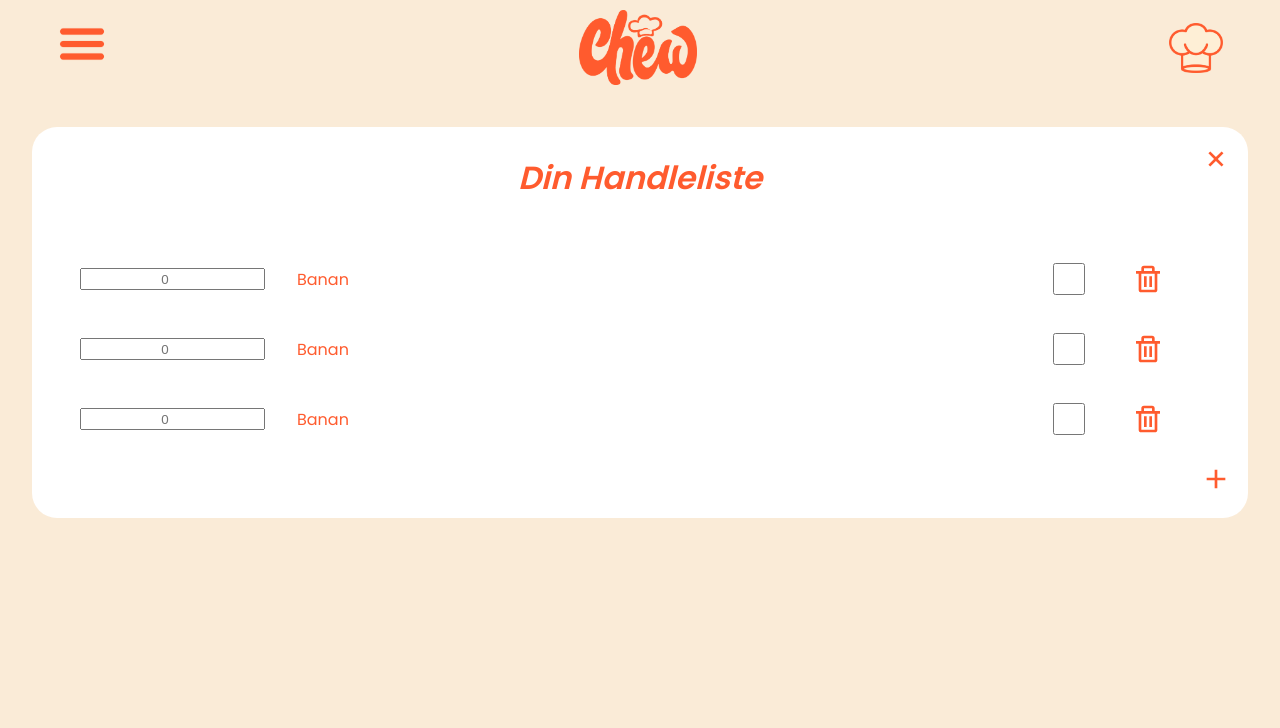
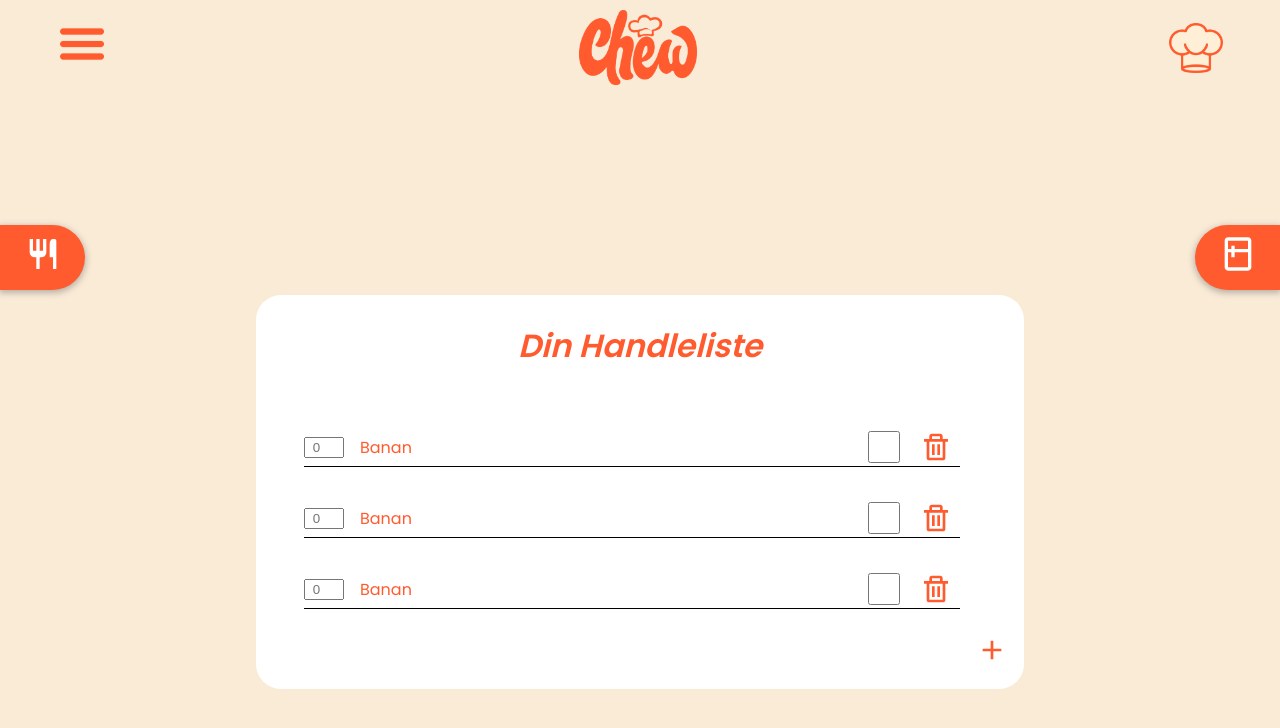
Before and after one commit to HauVu94/Chew, a React (Create React App) app in the folder Frontend/chew-project/: page /ShoppingListPage in a window 1280 px wide. Shown: the top 728 px of the page. Built offline with nearby package versions, Linux system fonts and the light colour scheme; the HTML template or start-up script is replaced by a standard one.

Commit message:
small fixes

```diff
--- a/Frontend/chew-project/src/components/MyFrigdeComponents/MyFridgeTitleBar.tsx
+++ b/Frontend/chew-project/src/components/MyFrigdeComponents/MyFridgeTitleBar.tsx
@@ -1,7 +1,7 @@
 import React from "react";
 import "../../styles/Sidetab.css"
 import { Link } from 'react-router-dom';
-import { BiRestaurant, BiPlusCircle } from 'react-icons/bi';
+import * as BiIcons from 'react-icons/bi';
 
 
 export const MyFrigdeTitleBar  = () => {
@@ -10,13 +10,13 @@ export const MyFrigdeTitleBar  = () => {
         <div className="tab-wrapper">
             <div className="sidetab sidetab-left">
                 <Link to="/RecipePage">
-                    <BiRestaurant/>
+                    <BiIcons.BiRestaurant/>
                 </Link>
             </div>
 
             <div className="sidetab sidetab-right">
                 <Link to="/ShoppingListPage">
-                    <BiPlusCircle/>
+                    <BiIcons.BiShoppingBag/>
                 </Link>
             </div>
         </div>
--- a/Frontend/chew-project/src/components/NavigationComponents/SidebarData.tsx
+++ b/Frontend/chew-project/src/components/NavigationComponents/SidebarData.tsx
@@ -14,6 +14,12 @@ export const SidebarData = [
         cName: 'nav-text'
     },
     {
+        title: 'Oppskrifter',
+        path: '/RecipePage',
+        icon: <BiIcons.BiRestaurant/>,
+        cName: 'nav-text'
+    },
+    {
         title: 'Kjøleskap',
         path: '/MyFridge',
         icon: <BiIcons.BiFridge/>,
--- a/Frontend/chew-project/src/components/RecipeComponents/RecipeContainer.tsx
+++ b/Frontend/chew-project/src/components/RecipeComponents/RecipeContainer.tsx
@@ -7,11 +7,12 @@ export const RecipeContainer  = () => {
 
     return(
         <>
-            <div className="title-container">
-                <h2 className="page-title">Oppskrifter basert på ditt kjøleskap</h2>
-            </div>
+            <div className="info-wrapper">
 
-            <div className="info-wrapper">
+                <div className="title-container">
+                    <h2 className="page-title">Oppskrifter basert på ditt kjøleskap</h2>
+                </div>
+
             <div className="info">
                 <div className="info-field">
                     <div className="ingredients-avaliable green"/>
--- a/Frontend/chew-project/src/components/RecipeComponents/RecipeTitleBar.tsx
+++ b/Frontend/chew-project/src/components/RecipeComponents/RecipeTitleBar.tsx
@@ -1,16 +1,22 @@
 import React from "react";
 import "../../styles/RecipeTitleBar.css"
 import { Link } from 'react-router-dom';
-import {BiFridge} from 'react-icons/bi'
+import * as BiIcons from 'react-icons/bi'
 
 export const RecipeTitleBar  = () => {
 
     return(
         <div className="tab-wrapper">
 
-            <div className="sidetab fridge">
+            <div className="sidetab sidetab-right">
                 <Link to="/MyFridge">
-                    <BiFridge/>
+                    <BiIcons.BiFridge/>
+                </Link>
+            </div>
+
+            <div className="sidetab sidetab-left">
+                <Link to="/ShoppingListPage">
+                    <BiIcons.BiShoppingBag/>
                 </Link>
             </div>
 
--- a/Frontend/chew-project/src/components/ShoppingListComponents/ShoppingList.tsx
+++ b/Frontend/chew-project/src/components/ShoppingListComponents/ShoppingList.tsx
@@ -1,19 +1,19 @@
 import "../../styles/ShoppingListPage.css"
 import { PageTitle } from "../PageComponents/PageTitle"
 import {Link} from "react-router-dom";
+import { ShoppingListSidetab } from "./ShoppingListSidetab";
 import * as BiIcons from 'react-icons/bi';
 
 export const ShoppingList = () => {
 
     return (
         <>
+
+            <ShoppingListSidetab />
+
+
             <div className="shoppinglist-container">
 
-                <div className="cross-container">
-                    <Link to="/MyFridge">
-                        <BiIcons.BiX />
-                    </Link>
-                </div>
 
                 <PageTitle pageTitle="Din Handleliste"/>
 
@@ -22,7 +22,7 @@ export const ShoppingList = () => {
                     <div className="grocery-item">
                         <input className="number-input" type="number" placeholder="0" />
                         <label className="grocery-label">Banan</label>
-                        <input className="checkbox-input" type="checkbox"></input>
+                        <input className="checkbox-input" type="checkbox" ></input>
                         <BiIcons.BiTrash />
                     </div>
 
--- /dev/null
+++ b/Frontend/chew-project/src/components/ShoppingListComponents/ShoppingListSidetab.tsx
@@ -0,0 +1,23 @@
+import {Link} from "react-router-dom";
+import * as BiIcons from 'react-icons/bi';
+
+export const ShoppingListSidetab = () => {
+
+    return (
+        <>
+            <div className="tab-wrapper">
+                <div className="sidetab sidetab-left">
+                    <Link to="/RecipePage">
+                        <BiIcons.BiRestaurant/>
+                    </Link>
+                </div>
+
+                <div className="sidetab sidetab-right">
+                    <Link to="/MyFridge">
+                        <BiIcons.BiFridge/>
+                    </Link>
+                </div>
+            </div>
+        </>
+    )
+}
--- a/Frontend/chew-project/src/components/Toolbar.tsx
+++ b/Frontend/chew-project/src/components/Toolbar.tsx
@@ -5,7 +5,7 @@ import "../styles/Toolbar.css"
 const Toolbar = () => {
     return(
         <div className="toolbar">
-            <Link to="/MyFridge" className="my-fridge">
+            <Link to="/RecipePage" className="my-fridge">
                 <button className="tool my-fridge">Mitt kjøleskap</button>
             </Link>
             <input className="tool search" placeholder="Søk"></input>
--- a/Frontend/chew-project/src/styles/ShoppingListPage.css
+++ b/Frontend/chew-project/src/styles/ShoppingListPage.css
@@ -1,10 +1,15 @@
+
+
 .shoppinglist-container{
     display: grid;
     background-color: white;
-    margin: 2rem 2rem 0 2rem;
     border-radius: 25px;
     max-height: 75vh;
     overflow-y: scroll;
+
+    margin-left: auto;
+    margin-right: auto;
+    width: 60vw;
 }
 
 .cross-container{
@@ -29,13 +34,14 @@
     display: grid;
     grid-template-columns: repeat(12, 1fr);
     align-items: center;
-    gap: 2rem;
+    gap: 1rem;
     margin: 2rem 2rem 2rem 0;
+    border-bottom: 1px solid black;
 }
 
 .number-input{
     grid-column: auto/ span 1;
-    height: 1rem;
+    width: 2rem;
 }
 
 .grocery-label{
```
